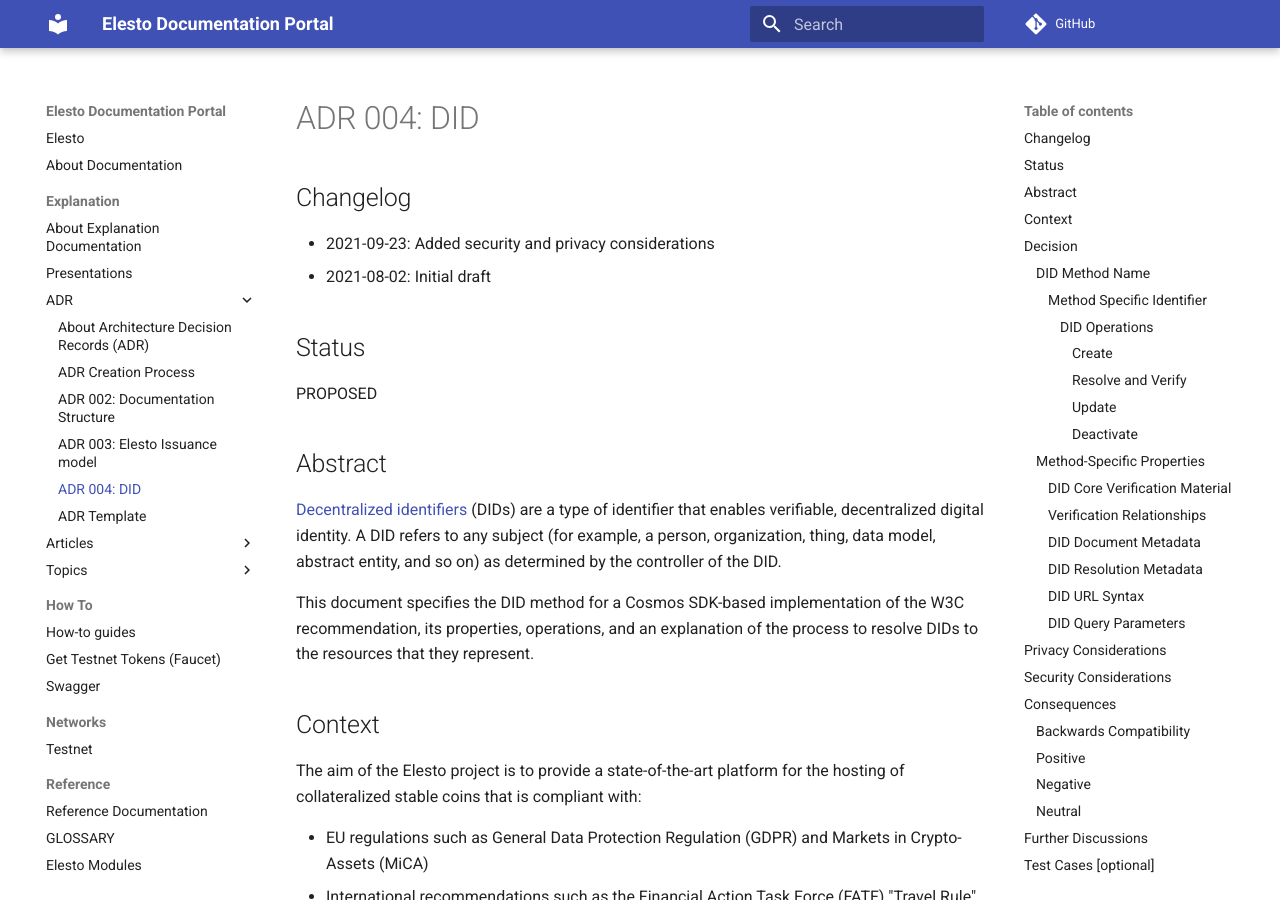
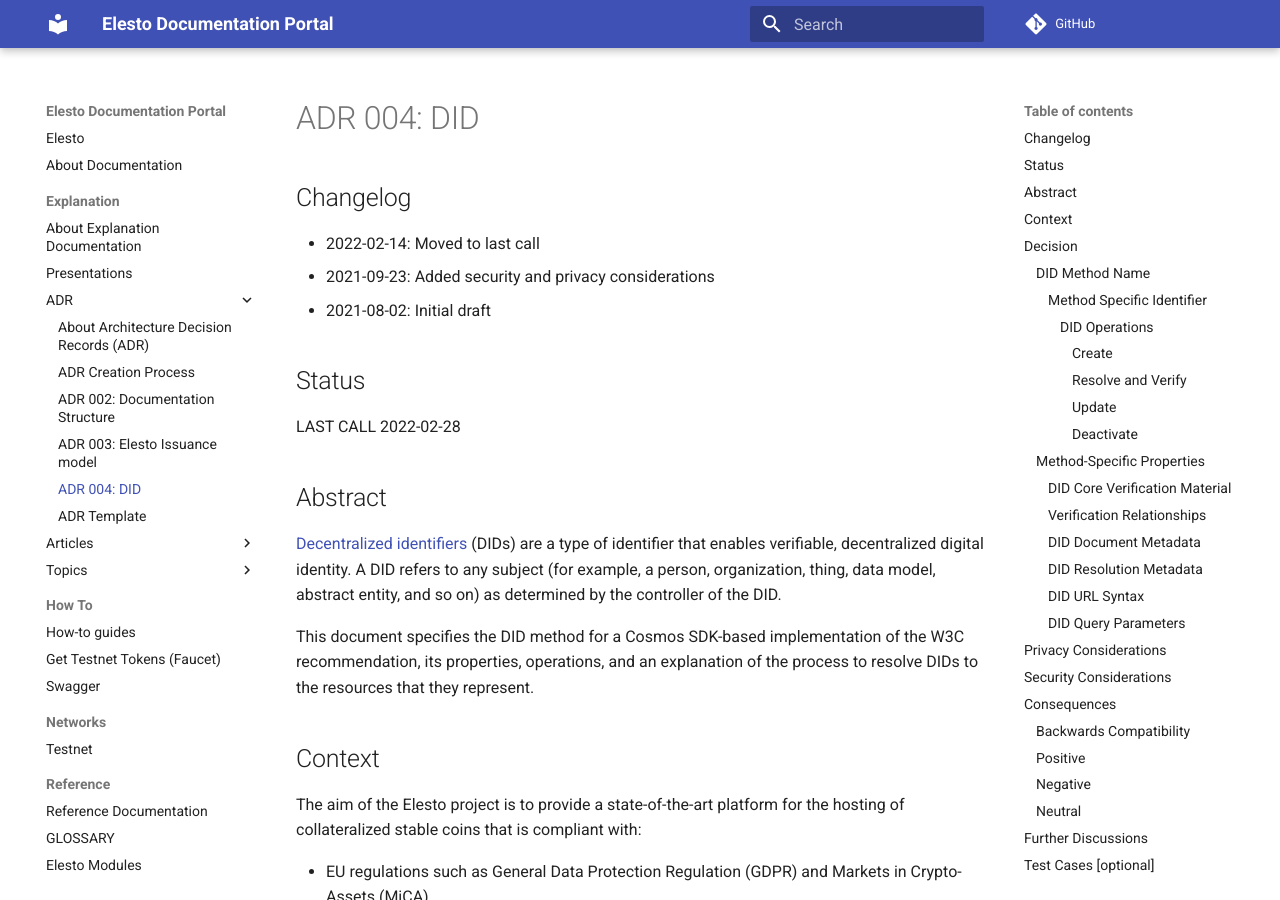
Before and after one commit to elesto-dao/elesto, an MkDocs documentation site: the page built from docs/Explanation/ADR/adr-004-did.md, in a window 1280 px wide and 900 px high. Built offline with MkDocs 1.6.1 and Material for MkDocs 9.7.7, drawn with Linux system fonts in a browser that asks for light colours; comment, search, counter and statistics services are not loaded.

Commit message:
feat: move did specs to last call

```diff
--- a/docs/Explanation/ADR/adr-004-did.md
+++ b/docs/Explanation/ADR/adr-004-did.md
@@ -2,12 +2,14 @@
 
 ## Changelog
 
+- 2022-02-14: Moved to last call
 - 2021-09-23: Added security and privacy considerations
 - 2021-08-02: Initial draft
 
 ## Status
 
-PROPOSED
+LAST CALL 2022-02-28
+
 ## Abstract
 
 [Decentralized identifiers](https://www.w3.org/TR/did-core) (DIDs) are a type of identifier that enables verifiable, decentralized digital identity. A DID refers to any subject (for example, a person, organization, thing, data model, abstract entity, and so on) as determined by the controller of the DID.
```
